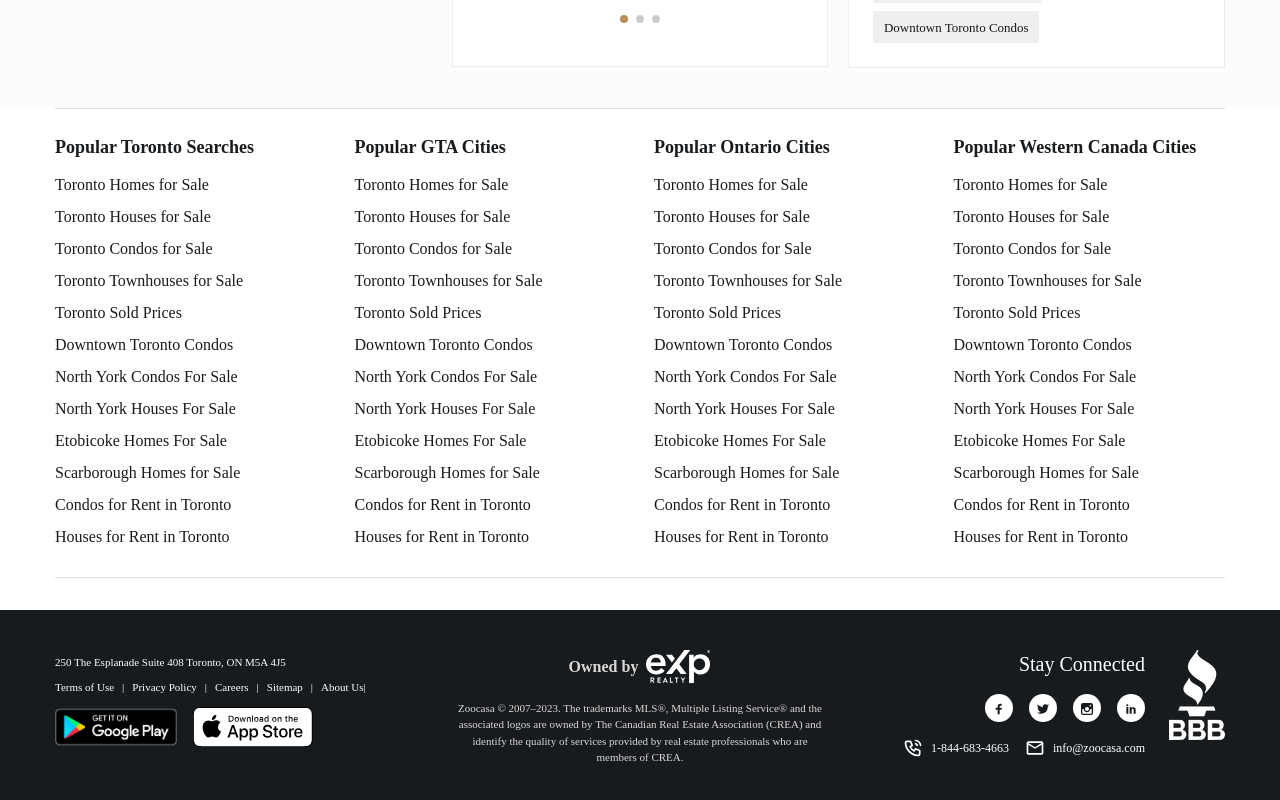
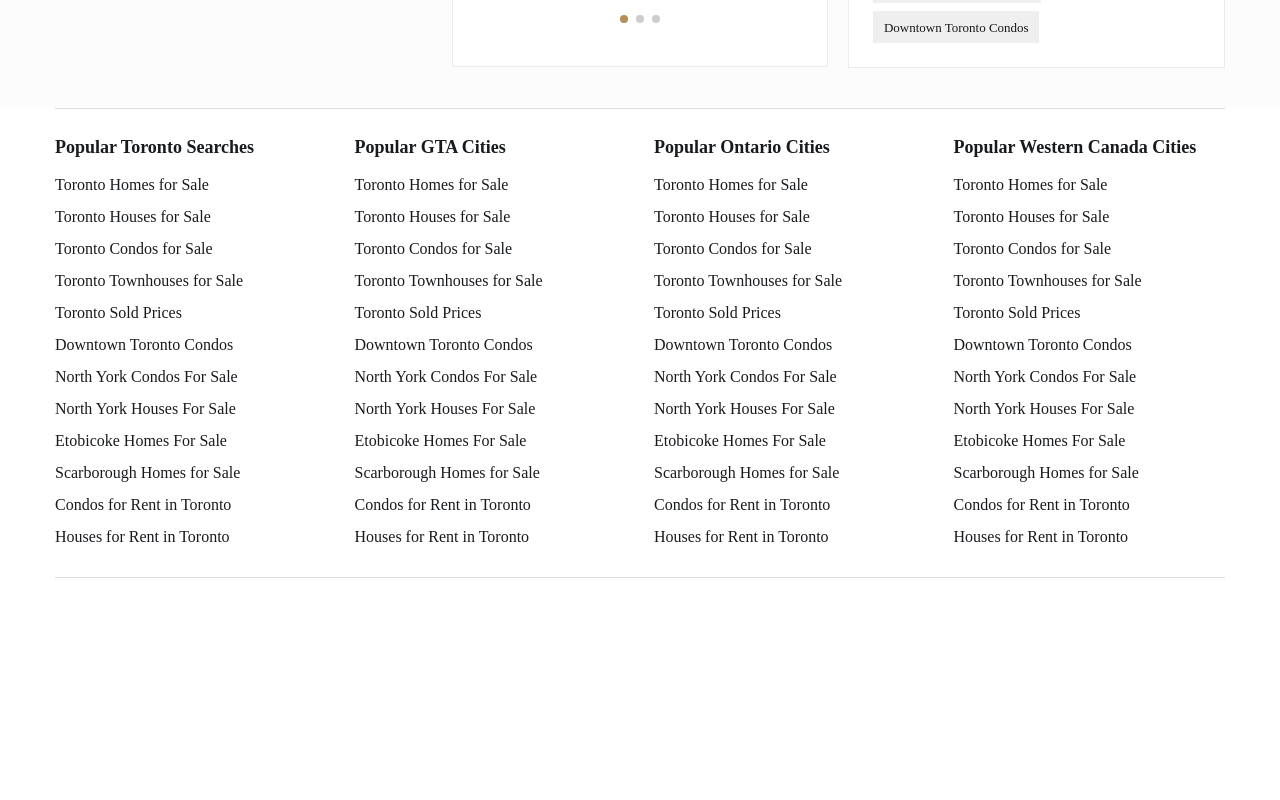
Before and after one commit to humayunahmed82/zoocasa-clone, a React (Vite) app: page / in a window 1280 px wide. Shown: the part 1431-2231 px from the top of the page. After the commit the page ends 2041 px from the top, so only its background shows below. Built offline with nearby package versions, Linux system fonts and the light colour scheme; a web font is replaced by a local one.

Commit message:
Map View Update
Map View Update

```diff
--- a/src/App.jsx
+++ b/src/App.jsx
@@ -107,7 +107,7 @@ const App = () => {
                 <Route path="/services" element={<Services />} />
                 <Route path="/contact" element={<Contact />} />
             </Routes>
-            <Footer />
+            {/* <Footer /> */}
         </BrowserRouter>
     );
 };
--- a/src/Pages/MapView.jsx
+++ b/src/Pages/MapView.jsx
@@ -22,7 +22,7 @@ const MapView = (props) => {
                 <SearchFrom onFilterModal={props.onFilterModal} />
             </div>
 
-            <div className="relative h-[calc(100vh_-_156px)]">
+            <div className="relative h-[calc(100vh_-_172px)] sm:h-[calc(100vh_-_116px)] lg:h-[calc(100vh_-_156px)]">
                 <div className="absolute top-0 left-0 w-80 h-full overflow-hidden shadow-custom bg-white hidden sm:block">
                     <ListingsSorted className="w-52" />
 
```
